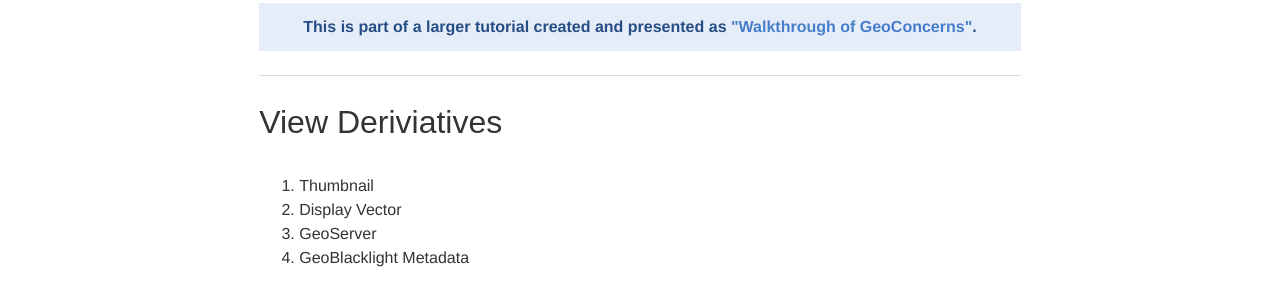
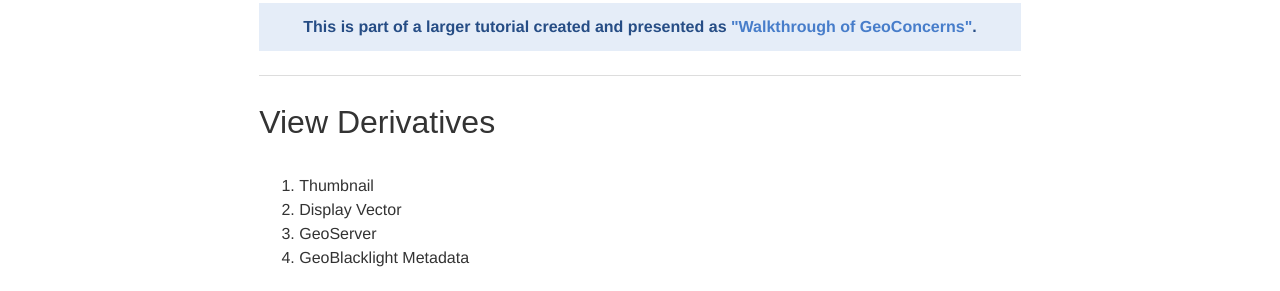
Before and after one commit to geoconcerns/geoconcerns.github.io, a Jekyll site: the page built from _posts/2016-09-14-viewing-derivatives.markdown, in a window 1280 px wide and 900 px high. Shown: the part 257-548 px from the top of the window. Built offline with Jekyll 4.4.1, drawn with Linux system fonts in a browser that asks for light colours; nearby versions of some CDN libraries.

Commit message:
fix derivatives typo

```diff
--- a/_posts/2016-09-14-viewing-derivatives.markdown
+++ b/_posts/2016-09-14-viewing-derivatives.markdown
@@ -8,7 +8,7 @@ author_link: 'https://github.com/drh-stanford'
 snippet: 'Creating a GeoConcerns vector work automatically creates a variety of deriviative files. Created as part of a tutorial series given as Walkthrough of GeoConcerns'
 ---
 
-## View Deriviatives
+## View Derivatives
   1. Thumbnail
   1. Display Vector
   1. GeoServer
```
